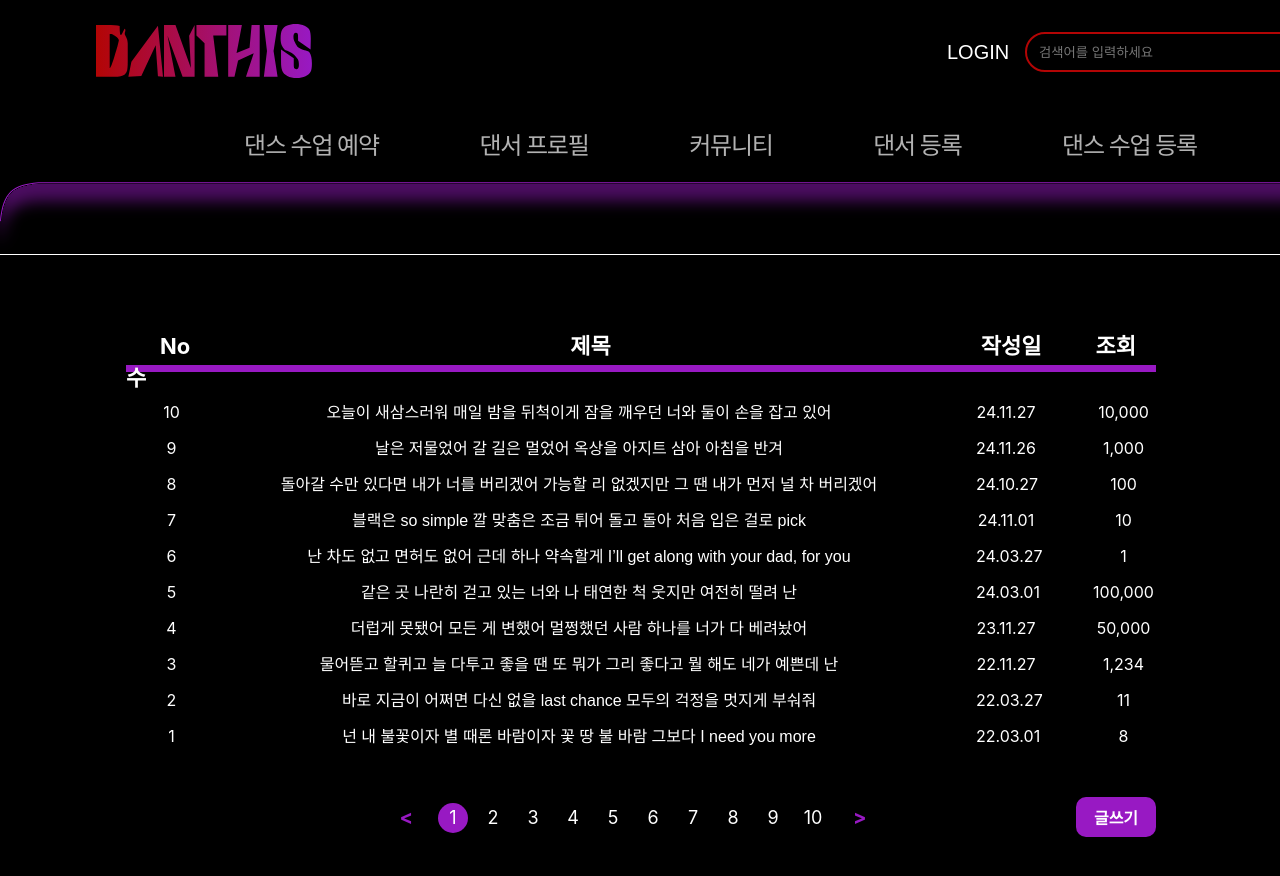
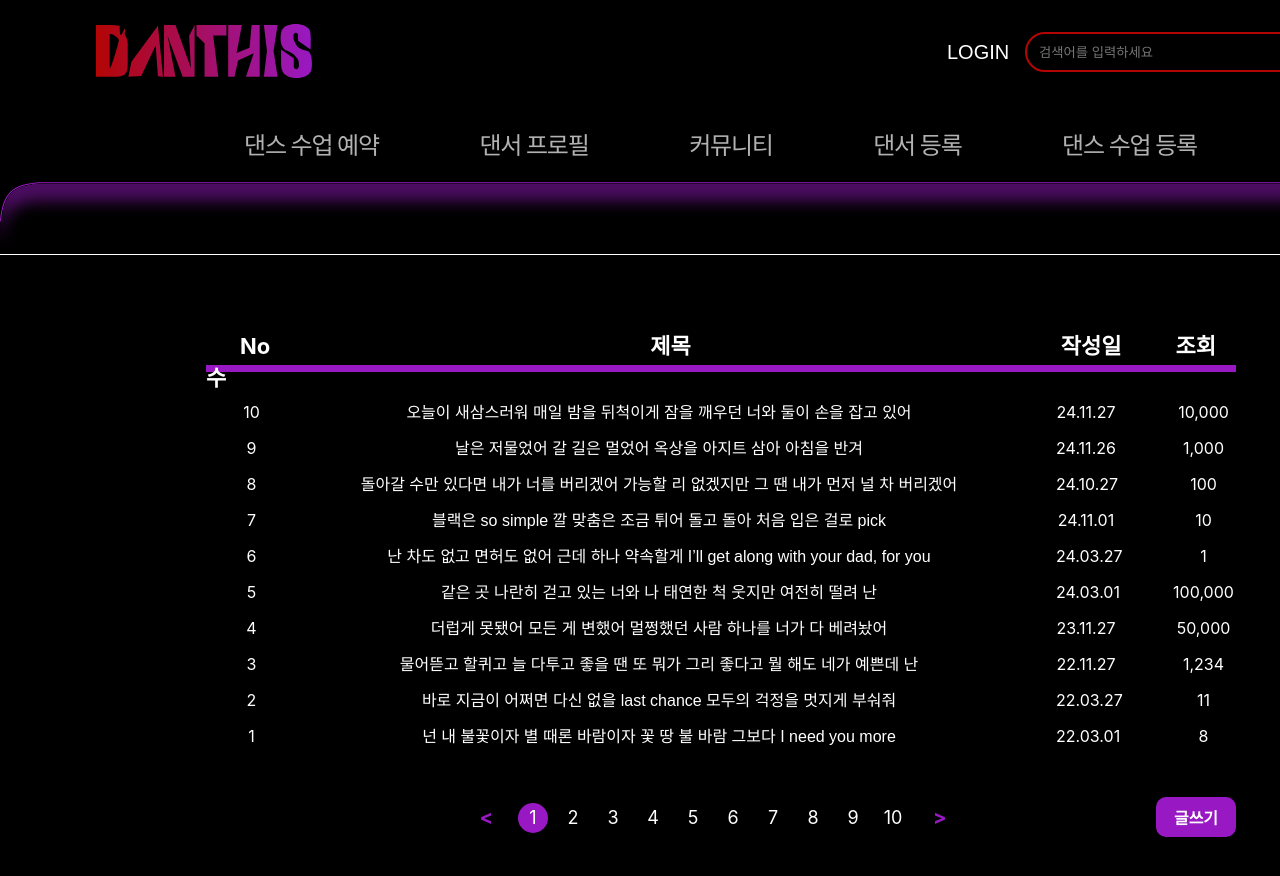
Before and after one commit to UMC-7th-DANTHIS/frontend, a React (Create React App) app: page /community in a window 1280 px wide. Shown: the top 876 px of the page. Built offline with nearby package versions, Linux system fonts and the light colour scheme.

Commit message:
fix : 크기 고정
크기 고정

```diff
--- a/src/layout/MainLayout.jsx
+++ b/src/layout/MainLayout.jsx
@@ -14,6 +14,8 @@ const MainLayout = () => {
   );
 };
 
-const Container = styled.div``;
+const Container = styled.div`
+width : 1440px;
+`;
 
 export default MainLayout;
```
